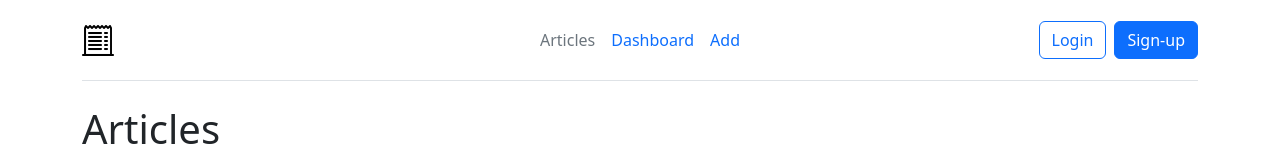
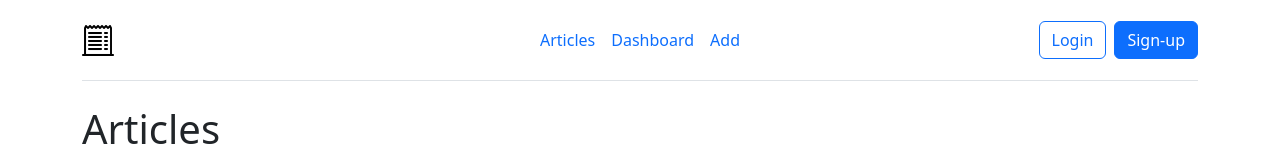
Before and after one commit to Dmitry27Zh/react-blog, a React (Create React App) app: page / in a window 1280 px wide. Shown: the top 160 px of the page. Built offline with nearby package versions, Linux system fonts and the light colour scheme.

Commit message:
Fix NavLink active state in nested route

```diff
--- a/src/components/navigation.jsx
+++ b/src/components/navigation.jsx
@@ -4,7 +4,7 @@ const Navigation = () => {
   return (
     <ul className="nav col-12 col-md-auto mb-2 justify-content-center mb-md-0">
       <li>
-        <NavigationLink to="/">Articles</NavigationLink>
+        <NavigationLink to="/articles">Articles</NavigationLink>
       </li>
       <li>
         <NavigationLink to="/dashboard">Dashboard</NavigationLink>
```
